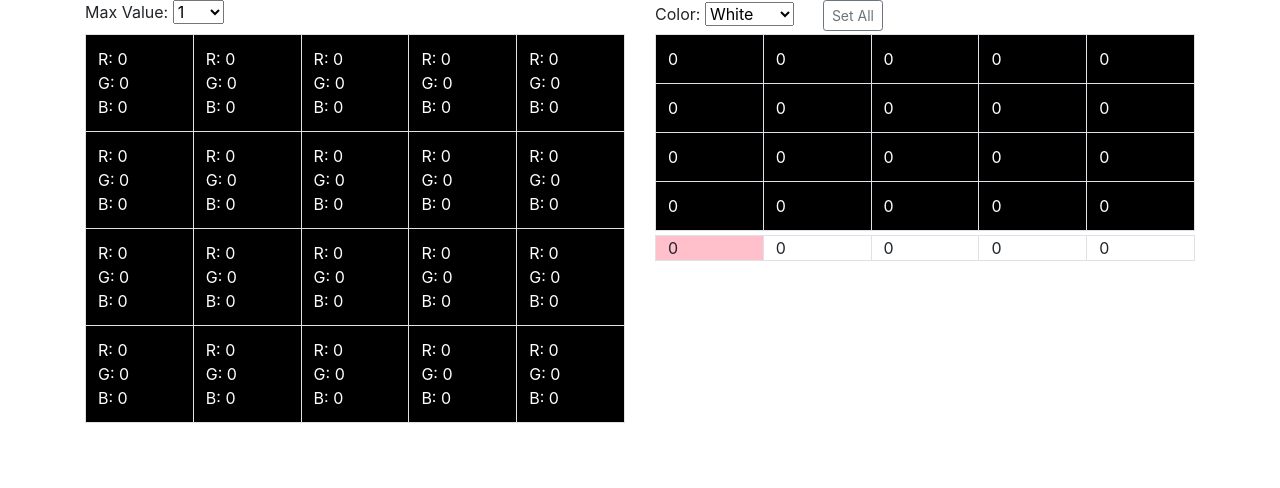
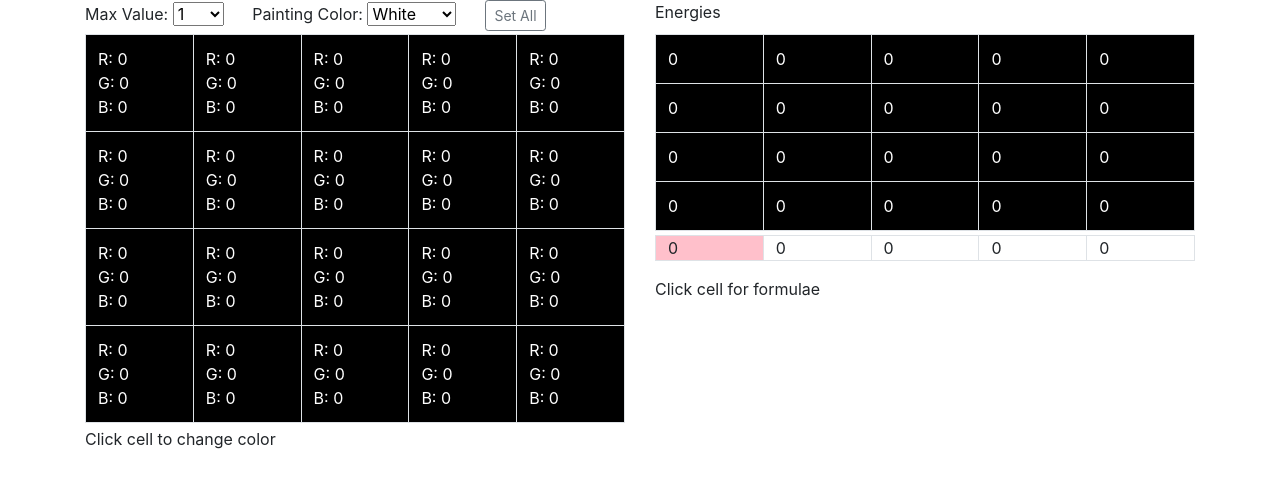
Before and after one commit to acbart/Seam-Carving-Energy-Interactive, a plain HTML site: page index.html in a window 1280 px wide. Drawn offline with nearby package versions, Linux system fonts and the light colour scheme.

Commit message:
Update index.html

```diff
--- a/index.html
+++ b/index.html
@@ -298,7 +298,7 @@
                     energies.push(cellsRow);
                 }
             }
-            where.html(tbl);
+            where.prepend(tbl);
         }
         var isDown = false;
         $(document).ready(() => {
@@ -306,7 +306,7 @@
             createTable($("#right"), W, H, false);
             $("#right")
                 .append($("<table></table>", { "class": "totaltable table table-bordered", id: "totaltable" }))
-                .append($("<div></div>", { id: "stats" }));
+                .append($("<div></div>", { id: "stats", html: "Click cell for formulae" }));
             $("#colorpreview").css("background-color", $("#color").val());
 
             $("#maxvalue").change(() => {
@@ -347,15 +347,13 @@
         <div class='row'>
             <div class='col-md'>
                 <label for="maxvalue">Max Value:</label>
-                <select name="maxvalue" id="maxvalue">
+                <select name="maxvalue" id="maxvalue" class='mr-4'>
                     <option value=1>1</option>
                     <option value=10>10</option>
                     <option value=100>100</option>
                     <option value=255>255</option>
                 </select>
-            </div>
-            <div class='col-md'>
-                <label for="color">Color:</label>
+                <label for="color">Painting Color:</label>
                 <select name="color" id="color">
                     <option value="black">Black</option>
                     <option value="white" selected>White</option>
@@ -369,9 +367,10 @@
                 <div id="colorpreview"></div>
                 <button class='btn btn-outline-secondary btn-sm' id="setall">Set All</button>
             </div>
+            <div class='col-md'>Energies</div>
         </div>
         <div class='row'>
-            <div class='col-md' id="left">Left</div>
+            <div class='col-md' id="left">Click cell to change color</div>
             <div class='col-md' id="right"></div>
         </div>
 
```
